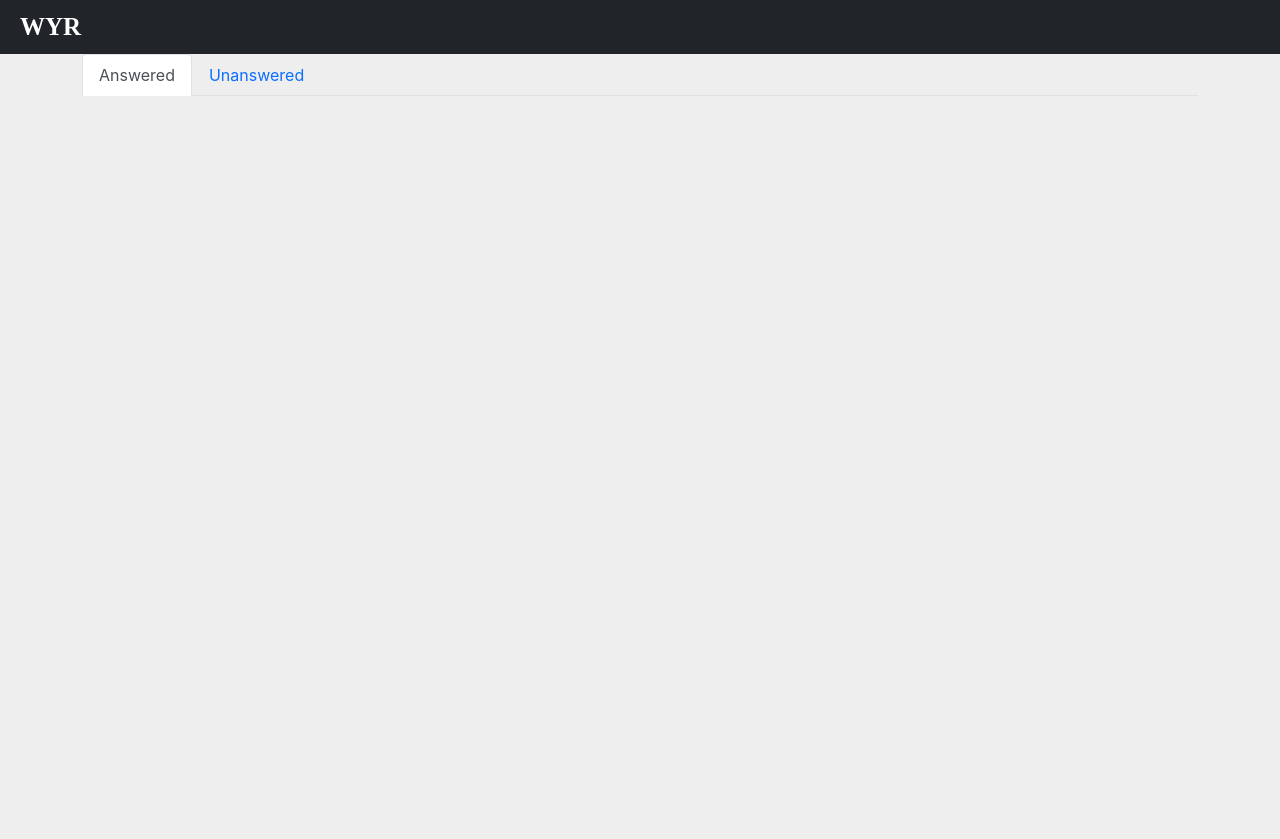
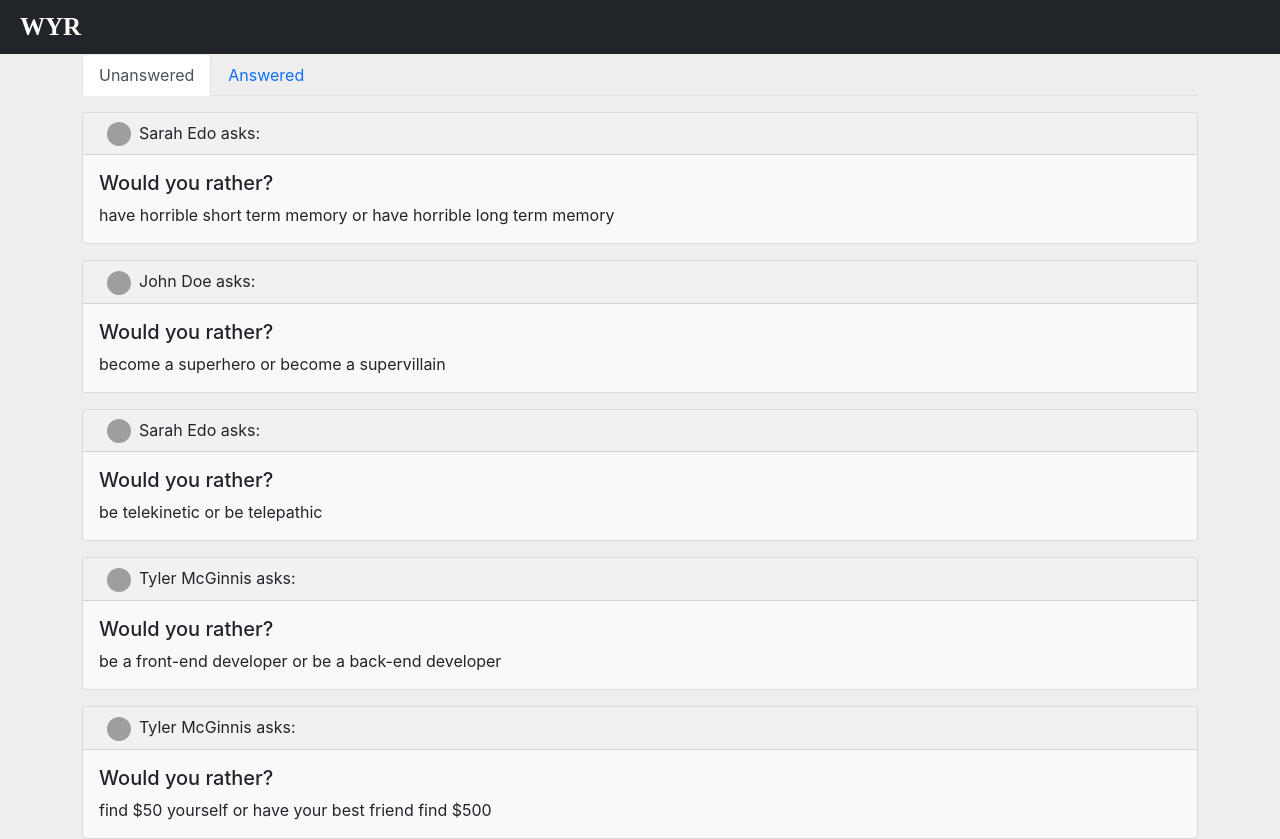
Before and after one commit to dsypien/would-your-rather, a React (Create React App) app: page /home in a window 1280 px wide. Shown: the top 839 px of the page. Before the commit the page ends 800 px from the top, so only its background shows below. Built offline with nearby package versions, Linux system fonts and the light colour scheme; grey boxes are pictures that could not be loaded; a web font is replaced by a local one.

Commit message:
set default poll list to unanswered

```diff
--- a/src/components/Home.js
+++ b/src/components/Home.js
@@ -8,6 +8,8 @@ class Home extends Component {
       const { authedUser, questions, users } = this.props
       const answers = authedUser ? Object.keys(authedUser.answers) : []
 
+      // Move answeredQuestions and unansweredQuestions to mapStateToProps
+      // Look at tweet Dashboard for example
       const answeredQuestions = Object.keys(questions)
                                       .filter( (e) => answers.includes(e))
                                       .reduce( (ary, key) => {
@@ -29,15 +31,15 @@ class Home extends Component {
          <div>
             <Tabs
                id="controlled-tab-example"
-               adefaultActiveKey="answered"
+               defaultActiveKey="unanswered"
                transition={false}
                className="mb-3"
             >
+               <Tab eventKey="unanswered" title="Unanswered">
+                  <PollList questions={unansweredQuestions} users={users}/>
+               </Tab>
                <Tab eventKey="answered" title="Answered">
                   <PollList questions={answeredQuestions} users={users}/>
-               </Tab>
-               <Tab eventKey="unanswered" title="Unanswered">
-                  <PollList questions={unansweredQuestions} users={users}/>
                </Tab>
             </Tabs>
          </div>
```
